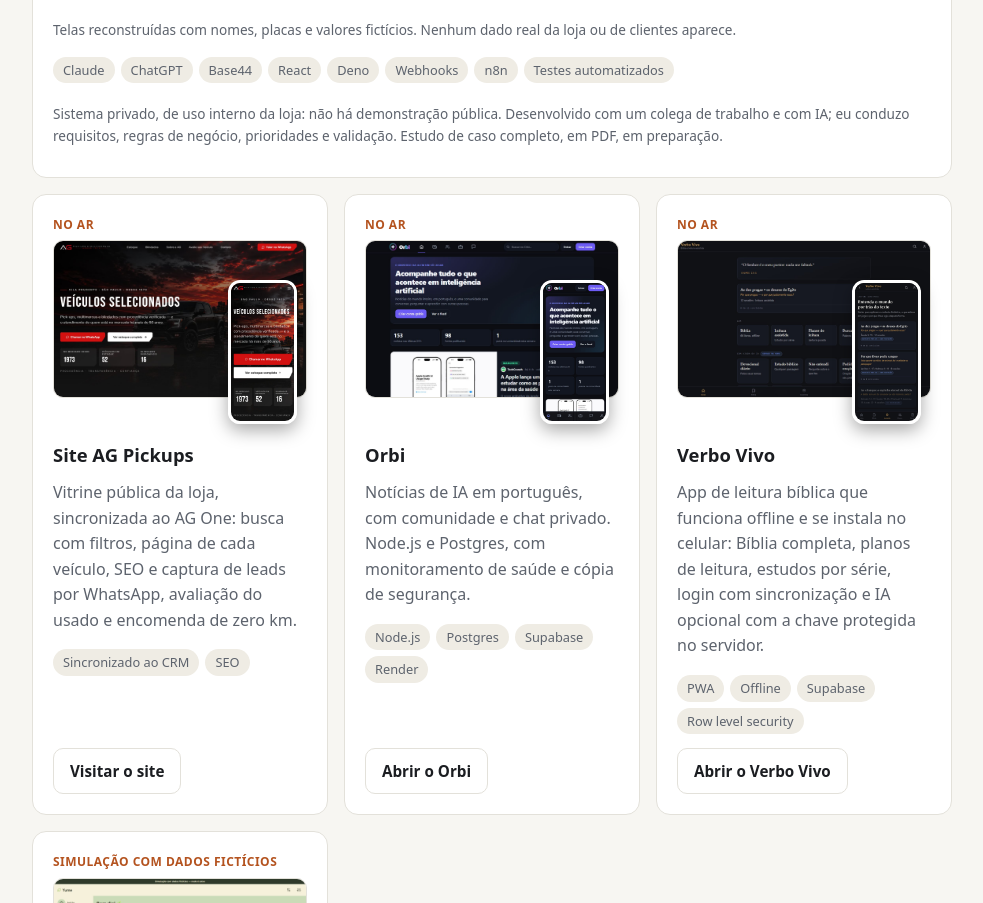
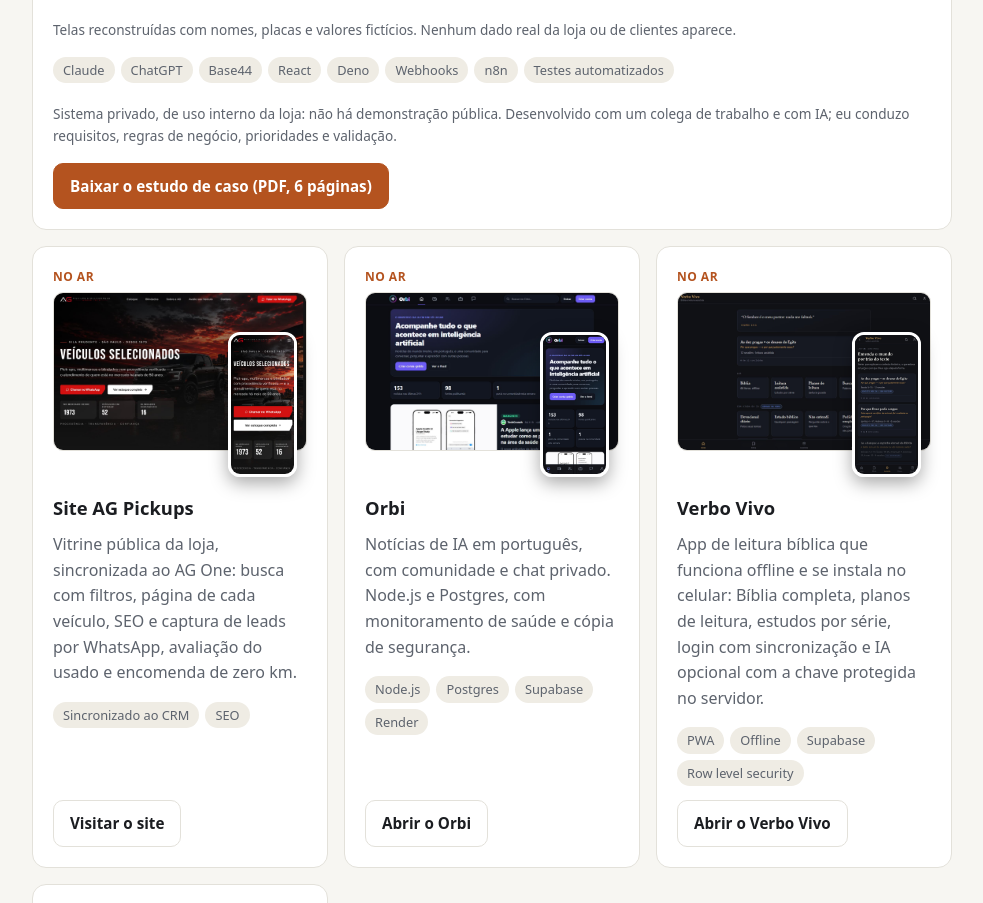
Before and after one commit to silasfribeiro/silasfribeiro.github.io, a plain HTML site: page index.html in a window 1280 px wide. Shown: the part 1489-2392 px from the top of the page, without its empty margins (148-1131 px from the left). Drawn offline with Linux system fonts and the light colour scheme.

Commit message:
Portfólio: estudo de caso do AG One em PDF (6 páginas, telas fictícias)
Co-Authored-By: Claude Sonnet 5.5 <noreply@anthropic.com>

```diff
--- a/index.html
+++ b/index.html
@@ -125,7 +125,8 @@
           <span class="chip">Claude</span><span class="chip">ChatGPT</span><span class="chip">Base44</span>
           <span class="chip">React</span><span class="chip">Deno</span><span class="chip">Webhooks</span><span class="chip">n8n</span><span class="chip">Testes automatizados</span>
         </div>
-        <p class="note">Sistema privado, de uso interno da loja: não há demonstração pública. Desenvolvido com um colega de trabalho e com IA; eu conduzo requisitos, regras de negócio, prioridades e validação. Estudo de caso completo, em PDF, em preparação.</p>
+        <p class="note">Sistema privado, de uso interno da loja: não há demonstração pública. Desenvolvido com um colega de trabalho e com IA; eu conduzo requisitos, regras de negócio, prioridades e validação.</p>
+        <a class="btn primary" href="AG-One-Estudo-de-Caso.pdf" target="_blank" rel="noopener" style="margin-top:6px">Baixar o estudo de caso (PDF, 6 páginas)</a>
       </article>
 
       <article class="card">
```
Also changed, not shown: 1 other file.
